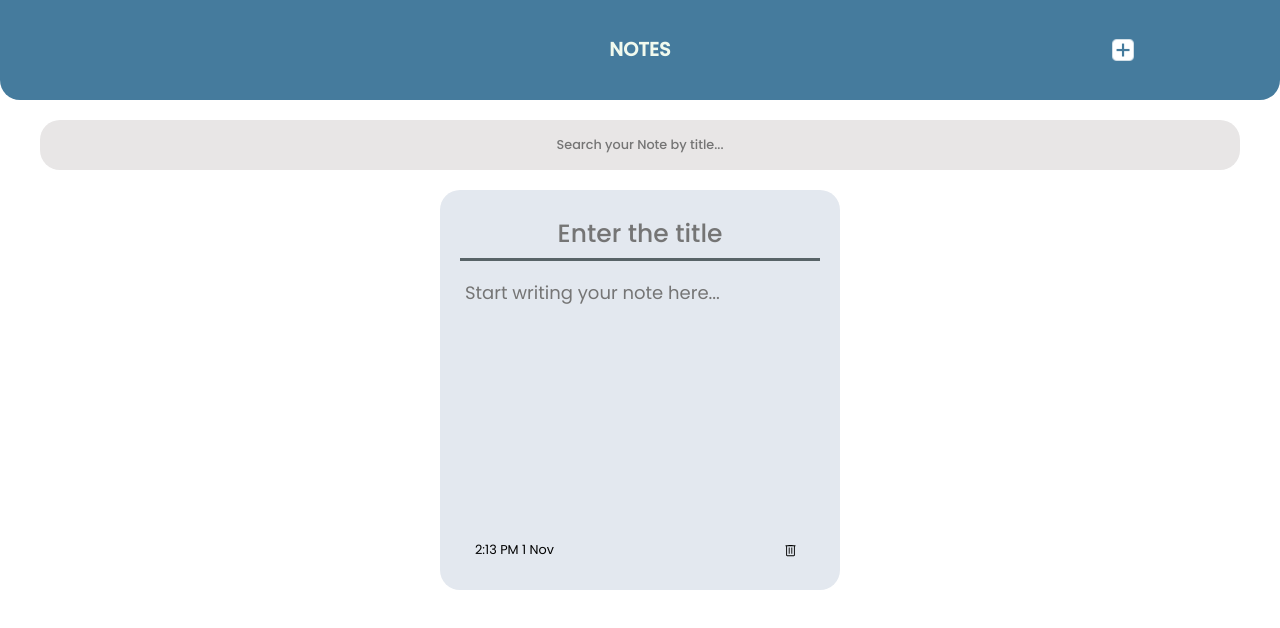
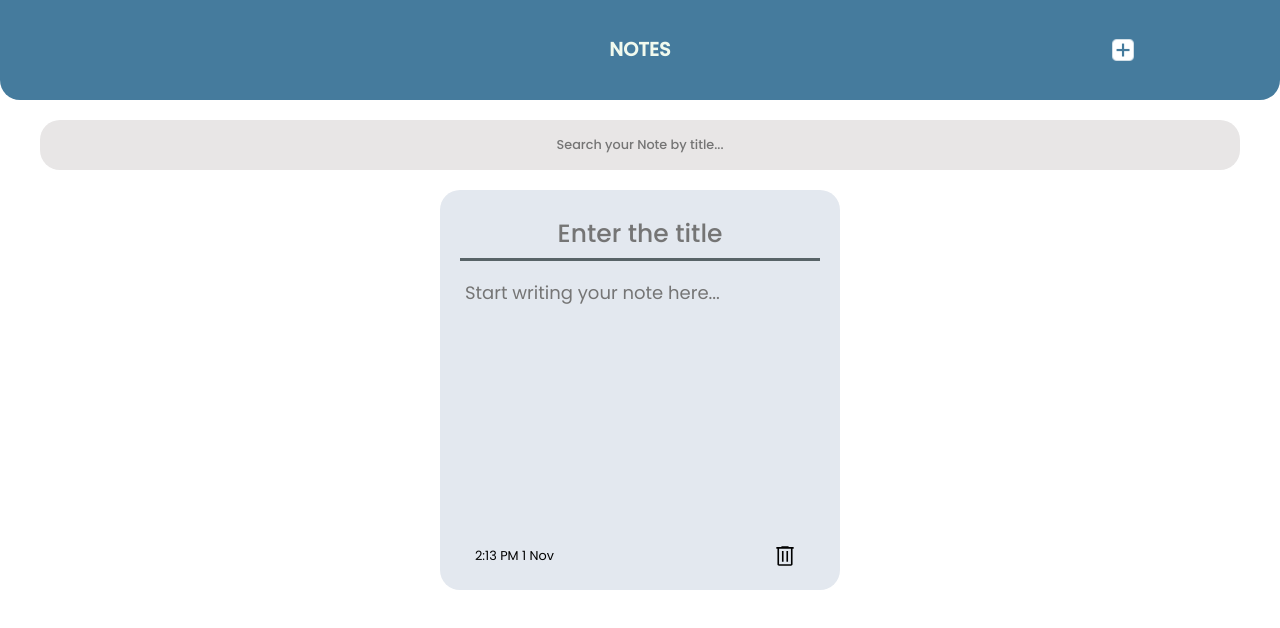
Before and after one commit to Gohan-18/Note-Taking_App, a React (Vite) app in the folder note-taking-app/: page / in a window 1280 px wide. Both pictures are taken after a click on the picture 1122 px from the left and 49 px from the top of the page. Shown: the top 628 px of the page. Built offline with nearby package versions, Linux system fonts and the light colour scheme.

Commit message:
fixed delete button

```diff
--- a/note-taking-app/src/NoteCard.css
+++ b/note-taking-app/src/NoteCard.css
@@ -72,7 +72,7 @@
 }
 
 .note-card-footer .delIcon {
-    height: 1.8em;
+    height: 40px;
     margin-right: 10px;
     cursor: pointer;
     padding: 7px;
```
